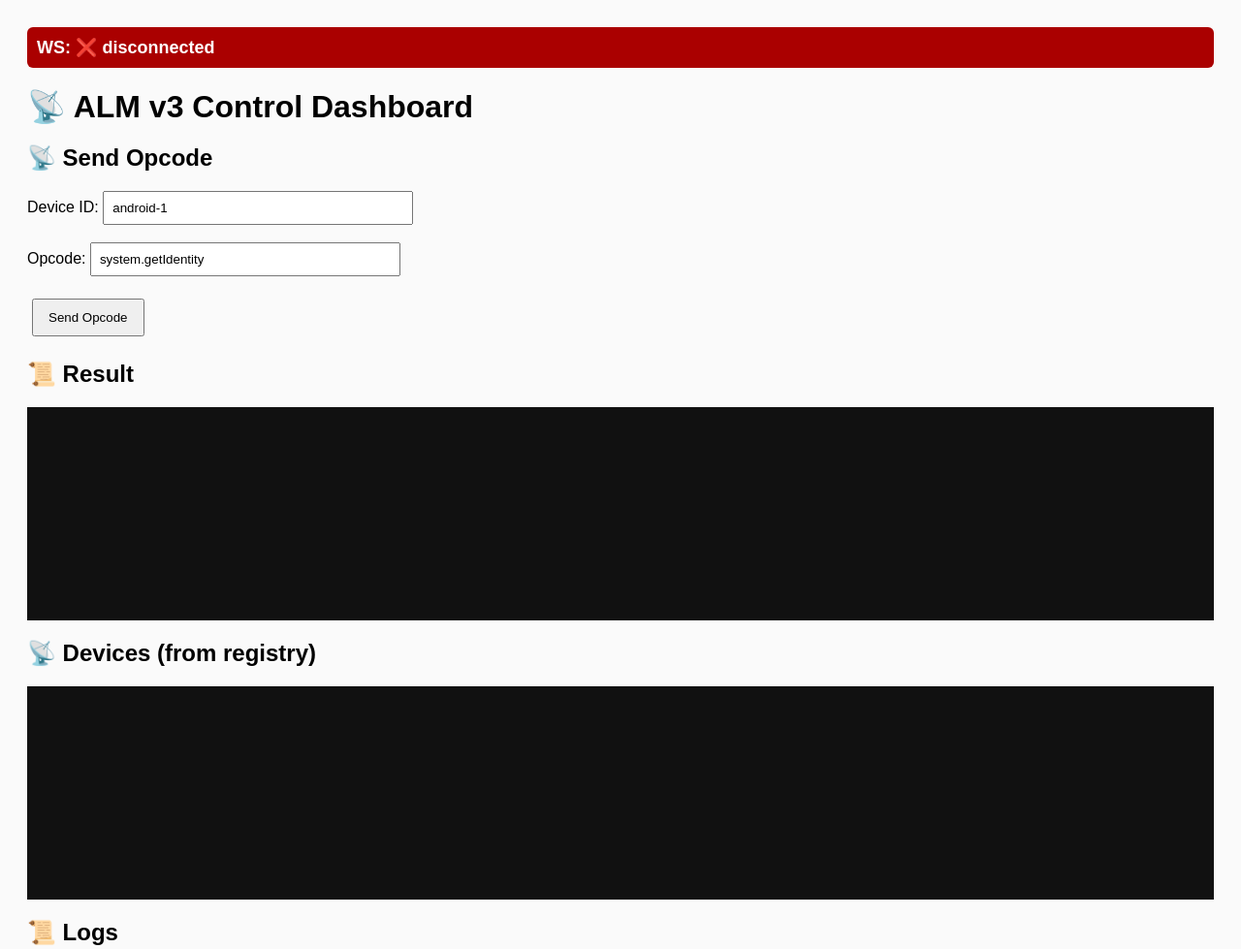
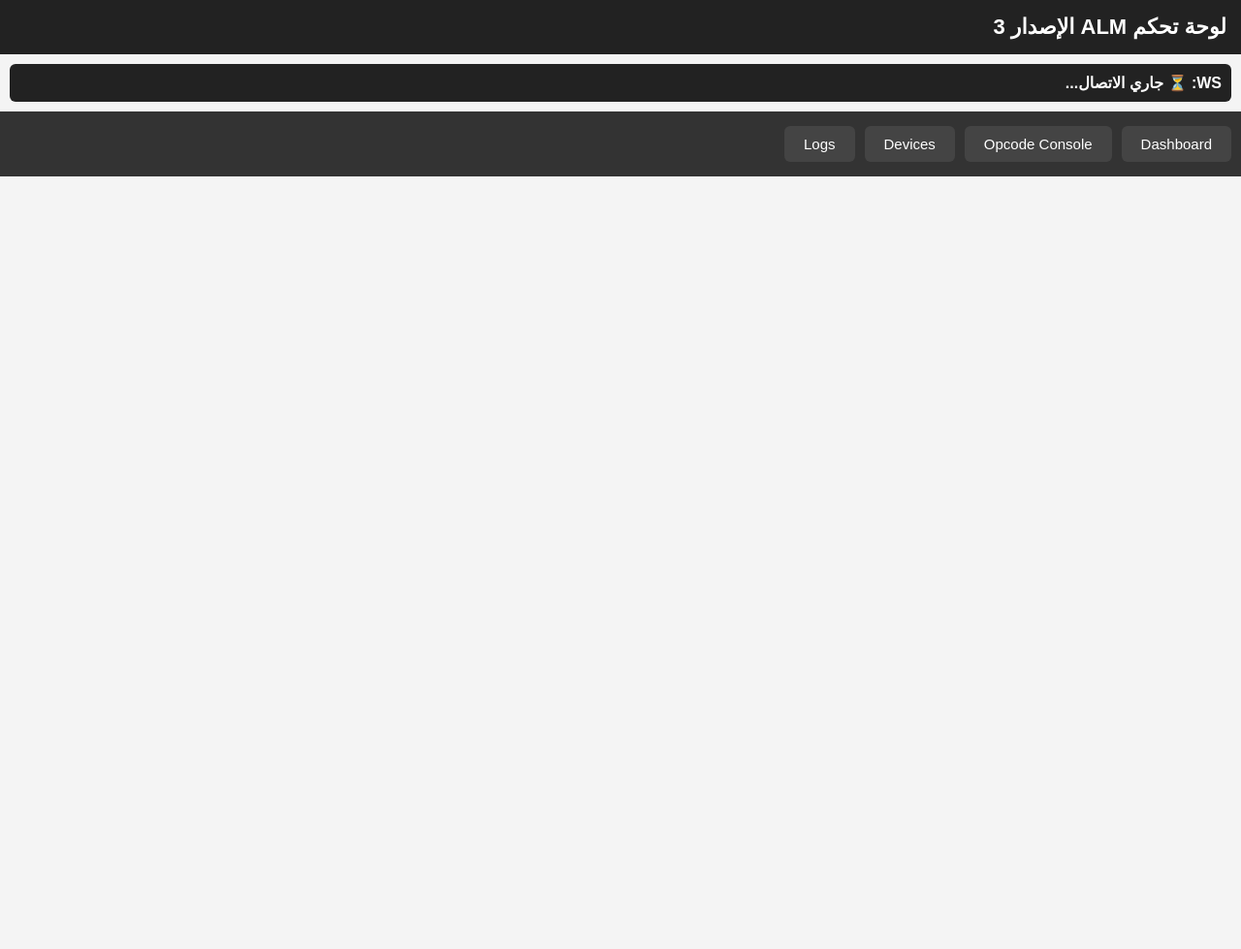
Before and after one commit to alkasm1/Xx24, a website: page index.html in a window 1280 px wide. Shown: the top 979 px of the page at 97% size. After the commit the page ends 800 px from the top, so only its background shows below. Drawn offline with Linux system fonts and the light colour scheme.

Commit message:
Update index.html

```diff
--- a/index.html
+++ b/index.html
@@ -1,132 +1,98 @@
 <!DOCTYPE html>
-<html lang="en">
+<html lang="ar">
 <head>
   <meta charset="UTF-8">
-  <title>ALM v3 Dashboard</title>
+  <title>ALM v3 Control Plane</title>
+
   <style>
-    body { font-family: Arial; padding: 20px; background: #fafafa; }
-    h1 { margin-bottom: 5px; }
-    table { border-collapse: collapse; width: 100%; margin-top: 10px; }
-    th, td { border: 1px solid #ccc; padding: 6px; text-align: center; }
-    pre { background: #111; color: #0f0; padding: 10px; height: 200px; overflow-y: scroll; }
-    button { padding: 10px 15px; margin: 5px; cursor: pointer; }
-    input { padding: 8px; width: 300px; }
+    body {
+      font-family: Arial;
+      background: #f4f4f4;
+      margin: 0;
+      padding: 0;
+      direction: rtl;
+    }
+
+    .header {
+      background: #222;
+      color: #fff;
+      padding: 15px;
+      font-size: 22px;
+      font-weight: bold;
+    }
+
+    .tabs {
+      display: flex;
+      gap: 10px;
+      background: #333;
+      padding: 10px;
+    }
+
+    .tabs button {
+      padding: 10px 20px;
+      cursor: pointer;
+      background: #444;
+      color: #fff;
+      border: none;
+      border-radius: 6px;
+      font-size: 15px;
+    }
+
+    .tabs button:hover {
+      background: #555;
+    }
+
+    .view {
+      padding: 20px;
+      display: none;
+    }
+
+    pre {
+      background: #111;
+      color: #0f0;
+      padding: 10px;
+      border-radius: 6px;
+      overflow-y: auto;
+      max-height: 250px;
+    }
+
+    input, button {
+      padding: 8px;
+      margin: 5px 0;
+    }
+
+    #wsStatus {
+      padding: 10px;
+      font-size: 16px;
+      font-weight: bold;
+      background: #222;
+      color: #fff;
+      margin: 10px;
+      border-radius: 6px;
+    }
   </style>
 </head>
 
 <body>
 
-<!-- 🔥 WebSocket Status -->
-<div id="wsStatus" style="
-  padding:10px;
-  font-size:18px;
-  font-weight:bold;
-  background:#222;
-  color:#fff;
-  margin-bottom:15px;
-  border-radius:6px;">
-  WS: ⏳ connecting...
+<div class="header">لوحة تحكم ALM الإصدار 3</div>
+
+<div id="wsStatus">WS: ⏳ جاري الاتصال...</div>
+
+<div class="tabs">
+  <button onclick="showTab('dashboard')">Dashboard</button>
+  <button onclick="showTab('opcode')">Opcode Console</button>
+  <button onclick="showTab('devices')">Devices</button>
+  <button onclick="showTab('logs')">Logs</button>
 </div>
 
-<h1>📡 ALM v3 Control Dashboard</h1>
+<!-- Views -->
+<div id="view-dashboard" class="view"></div>
+<div id="view-opcode" class="view"></div>
+<div id="view-devices" class="view"></div>
+<div id="view-logs" class="view"></div>
 
-<!-- ========================= -->
-<!-- SEND OPCODE -->
-<!-- ========================= -->
-<h2>📡 Send Opcode</h2>
-
-<div>
-  <label>Device ID:</label>
-  <input id="opcodeDevice" value="android-1"><br><br>
-
-  <label>Opcode:</label>
-  <input id="opcodeInput" value="system.getIdentity"><br><br>
-
-  <button onclick="sendOpcode()">Send Opcode</button>
-</div>
-
-<!-- ========================= -->
-<!-- RESULT -->
-<!-- ========================= -->
-<h2>📜 Result</h2>
-<pre id="opcodeResult"></pre>
-
-<!-- ========================= -->
-<!-- DEVICES -->
-<!-- ========================= -->
-<h2>📡 Devices (from registry)</h2>
-<pre id="devicesBox"></pre>
-
-<!-- ========================= -->
-<!-- LOGS -->
-<!-- ========================= -->
-<h2>📜 Logs</h2>
-<pre id="logs"></pre>
-
-
-<h2>📜 المطور: رأفت عمر</h2>
-
-
-<script>
-  const ws = new WebSocket("ws://192.168.88.245:5001");
-
-  const wsStatus = document.getElementById("wsStatus");
-  const resultBox = document.getElementById("opcodeResult");
-  const devicesBox = document.getElementById("devicesBox");
-  const logs = document.getElementById("logs");
-
-  // -----------------------------
-  // WS Lifecycle
-  // -----------------------------
-  ws.onopen = () => {
-    wsStatus.innerText = "WS: ✅ connected";
-    wsStatus.style.background = "#0a0";
-  };
-
-  ws.onclose = () => {
-    wsStatus.innerText = "WS: ❌ disconnected";
-    wsStatus.style.background = "#a00";
-  };
-
-  // -----------------------------
-  // WS Messages
-  // -----------------------------
-  ws.onmessage = (event) => {
-    const msg = JSON.parse(event.data);
-
-    // 🔥 NEW — opcode result
-    if (msg.type === "opcode.result") {
-      resultBox.textContent = JSON.stringify(msg, null, 2);
-    }
-
-    // snapshot (من gateway phase 6)
-    if (msg.type === "snapshot") {
-      devicesBox.textContent = JSON.stringify(msg.devices, null, 2);
-    }
-
-    logs.textContent += "\n" + event.data;
-    logs.scrollTop = logs.scrollHeight;
-  };
-
-  // -----------------------------
-  // SEND OPCODE
-  // -----------------------------
-  function sendOpcode() {
-    const deviceId = document.getElementById("opcodeDevice").value;
-    const opcode = document.getElementById("opcodeInput").value;
-
-    const req = {
-      type: "ui.opcode",
-      requestId: "req-" + Math.random().toString(36).slice(2),
-      deviceId,
-      opcode,
-      meta: {}
-    };
-
-    ws.send(JSON.stringify(req));
-    logs.textContent += "\n📤 SENT OPCODE → " + opcode;
-  }
-</script>
+<script src="app.js"></script>
 
 </body>
 </html>
```
